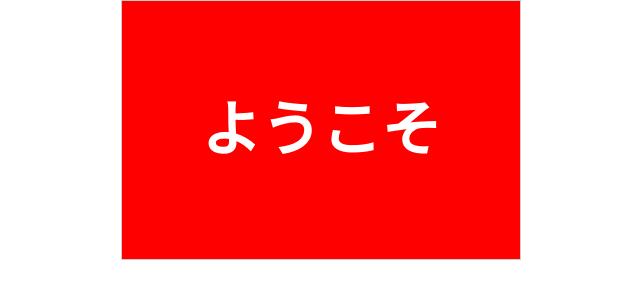
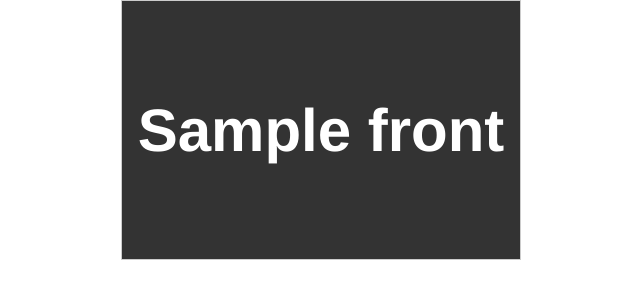
Before and after one commit to lukecampbell/flashcards, a Flask app: template templates/echo.html in a window 1280 px wide. Shown: the top 300 px of the page, without its empty margins (319-959 px from the left). Run offline with Flask 2, Linux system fonts and the light colour scheme; the template is opened without the code that fills it: most values are stand-ins (such as "Sample title", 1, 10 or a date in 2020); some libraries are stand-ins or nearby versions.

Commit message:
Updated some style a bit and added real front/back

```diff
--- a/app.py
+++ b/app.py
@@ -1,6 +1,7 @@
 from flashcards.dictionary import Dictionary
 from flask import Flask, render_template
 from config import HOST, PORT
+import random
 
 app = Flask(__name__)
 
@@ -8,10 +9,14 @@ app = Flask(__name__)
 def root():
     return render_template("index.html")
 
-@app.route("/dict/<dictname>")
+@app.route("/dict/random/<dictname>")
 def dictionary(dictname):
     d = Dictionary(dictname)
-    return render_template("echo.html", echo=d.table.keys()[0])
+    random_key = random.choice(d.table.keys())
+
+    front = random_key
+    back = d.table[random_key]['english']
+    return render_template("echo.html", front=front, back=back)
 
 if __name__ == '__main__':
     app.run(host=HOST, port=PORT, debug=True)
--- a/static/css/layout.css
+++ b/static/css/layout.css
@@ -76,11 +76,14 @@ figure {
 }
 
 #card .front {
-  background: red;
+  background: #333333;
+  color: white;
 }
 
 #card .back {
-  background: blue;
+  background: white;
+  color: black;
+  font-size: 40px;
   -webkit-transform: rotateY( 180deg );
      -moz-transform: rotateY( 180deg );
        -o-transform: rotateY( 180deg );
--- a/static/js/flip.js
+++ b/static/js/flip.js
@@ -1,6 +1,31 @@
 function initFlip() {
-    $("#card").on("click", function(){
-        console.log("hi");
-        $("#card").toggleClass("flipped");
+    $("#card").on("click", flipCard);
+}
+
+function initKeyHandlers() {
+    $(document).keydown(function(e) {
+      switch(e.which) {
+        case 37:
+          console.log("Left");
+          break;
+        case 38:
+          console.log("Up");
+          break;
+        case 39:
+          console.log("Right");
+          location.reload();
+        case 40:
+          console.log("Down");
+          break;
+        case 13:
+          flipCard();
+          break;
+        default: console.log(e.keyCode);
+      }
     });
 }
+
+
+function flipCard() {
+    $("#card").toggleClass("flipped");
+}
--- a/templates/echo.html
+++ b/templates/echo.html
@@ -22,8 +22,8 @@
   <section class="container">
     <section class="animation">
       <div id="card">
-        <figure class="front">ようこそ</figure>
-        <figure class="back">Welcome</figure>
+        <figure class="front">{{front}}</figure>
+        <figure class="back">{{back}}</figure>
       </div>
     </section>
 
@@ -36,6 +36,7 @@
     <script type="text/javascript">
       $(document).ready(function() {
         initFlip();
+        initKeyHandlers();
       });
     </script>
 
```
Also changed, not shown: dicts/japanese.json (+14 -0 lines).
